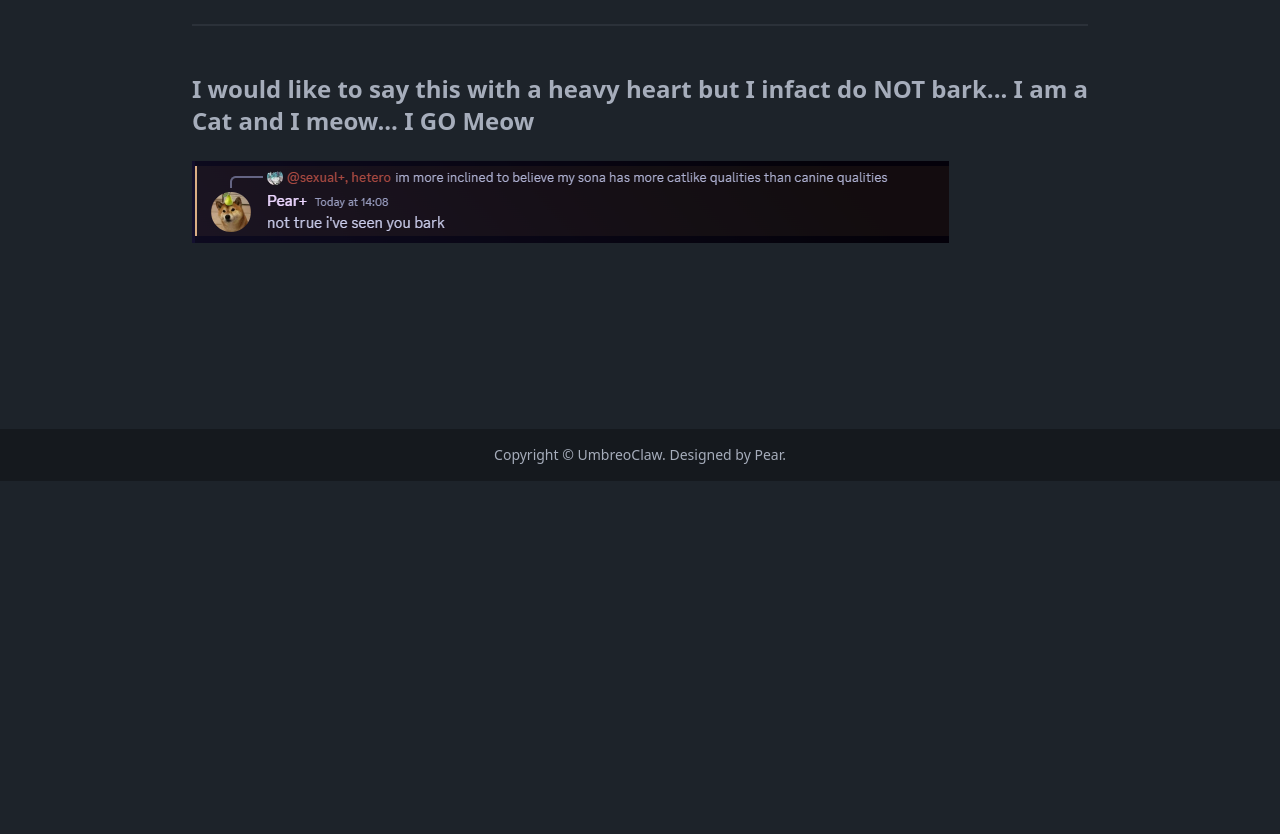
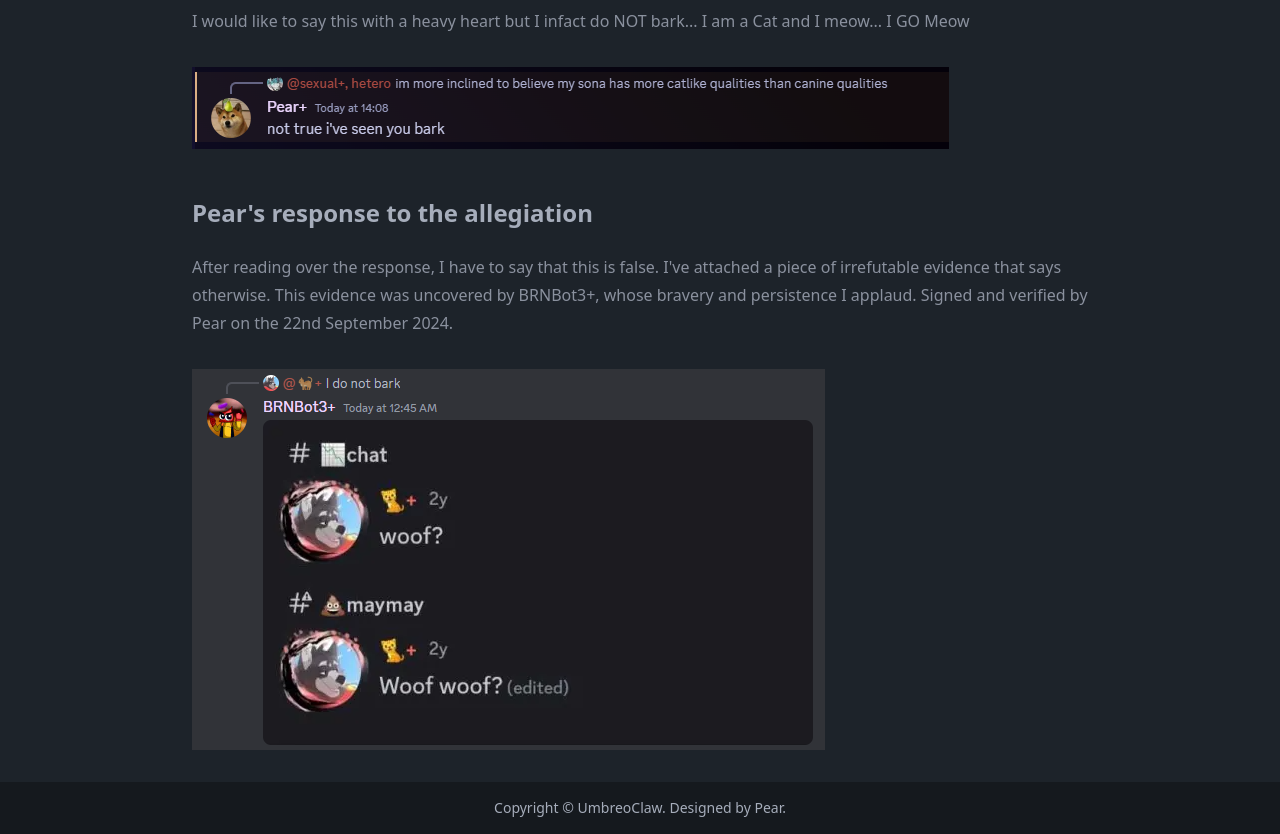
Before and after one commit to UmbreoClaw/MyWebsite, an Eleventy site: page src/allegations/index.html in a window 1280 px wide. Shown: the part 319-1153 px from the top of the page. Before the commit the page ends 800 px from the top, so only its background shows below. Built offline with nearby package versions, Linux system fonts and the light colour scheme; Eleventy itself is replaced by a stand-in of ours; files that its build step writes are made by us from their sources.

Commit message:
More content and temp fix for top margin

```diff
--- a/src/allegations/index.html
+++ b/src/allegations/index.html
@@ -1,10 +1,10 @@
 ---
 title: Allegations
 layout: base
-description: First and foremost I need to address the allegations that were presented to me a while ago.
+description: First and foremost, I need to address the allegations presented to me a while ago.
 ---
 
-<div class="container">
+<div class="container sm:mt-8">
   <header>
     <hgroup>
       <h1>{{ title }}</h1>
@@ -14,9 +14,15 @@
   </header>
   <main>
     <section>
-      <h2>I would like to say this with a heavy heart but I infact do NOT bark... I am a Cat and I meow... I GO Meow</h2>
+      <h2>The incident</h2>
+      <p>I would like to say this with a heavy heart but I infact do NOT bark... I am a Cat and I meow... I GO Meow</p>
       <img src="{{ '/assets/img/allegations.png' | url }}" alt="">
       </p></p>
     </section>
+    <section>
+      <h2>Pear's response to the allegiation</h2>
+      <p>After reading over the response, I have to say that this is false. I've attached a piece of irrefutable evidence that says otherwise. This evidence was uncovered by BRNBot3+, whose bravery and persistence I applaud. Signed and verified by Pear on the 22nd September 2024.</p>
+      <img src="{{ '/assets/img/counterevidence.png' | url }}" alt="">
+    </section>
   </main>
 </div>
--- a/src/commissions/index.html
+++ b/src/commissions/index.html
@@ -4,7 +4,7 @@
 description: This page is still in development and doesnt reflect the full finished state, enjoy the shitposts for the time being.
 ---
 
-<div class="container">
+<div class="container sm:mt-8">
   <header>
     <hgroup>
       <h1>{{ title }}</h1>
```
Also changed, not shown: src/assets/img/counterevidence.png (added).
